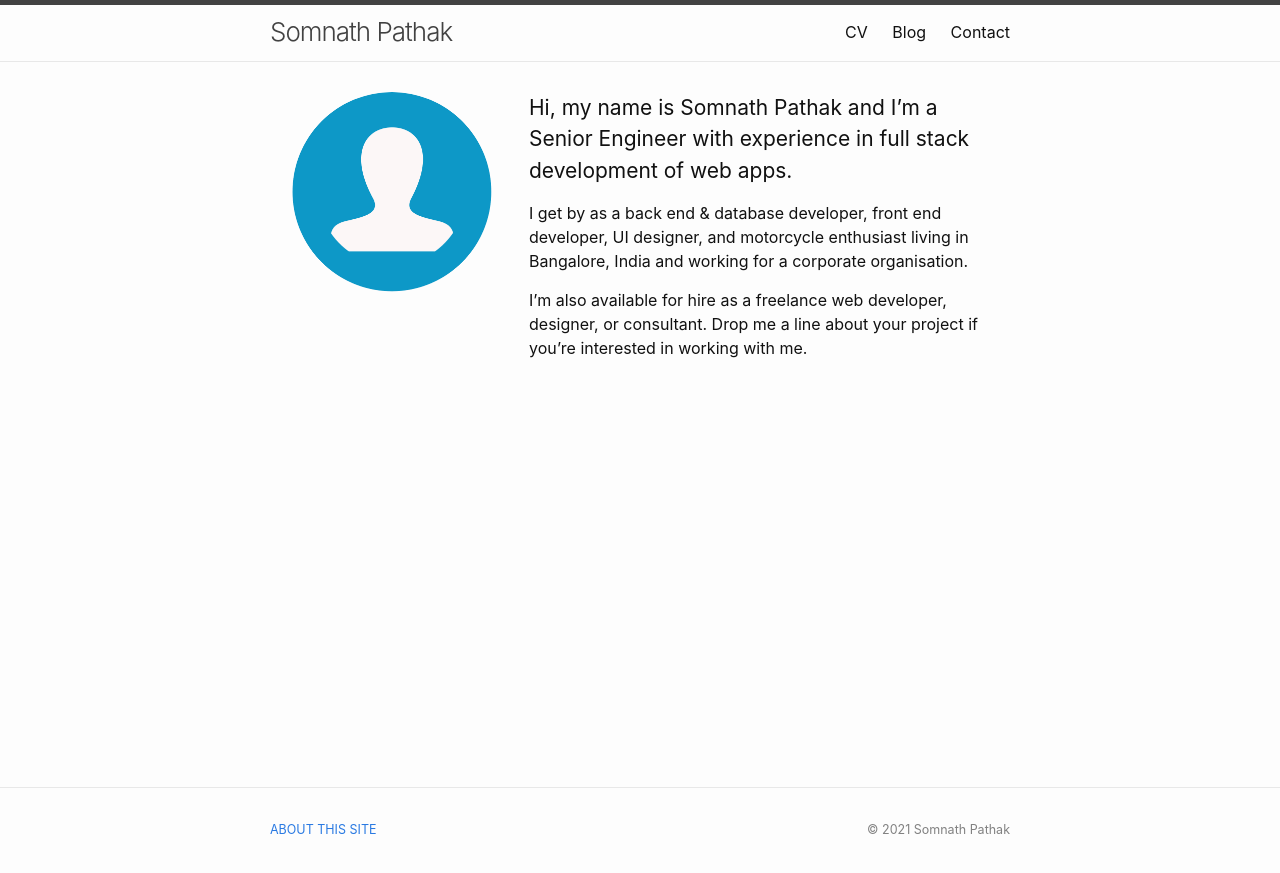
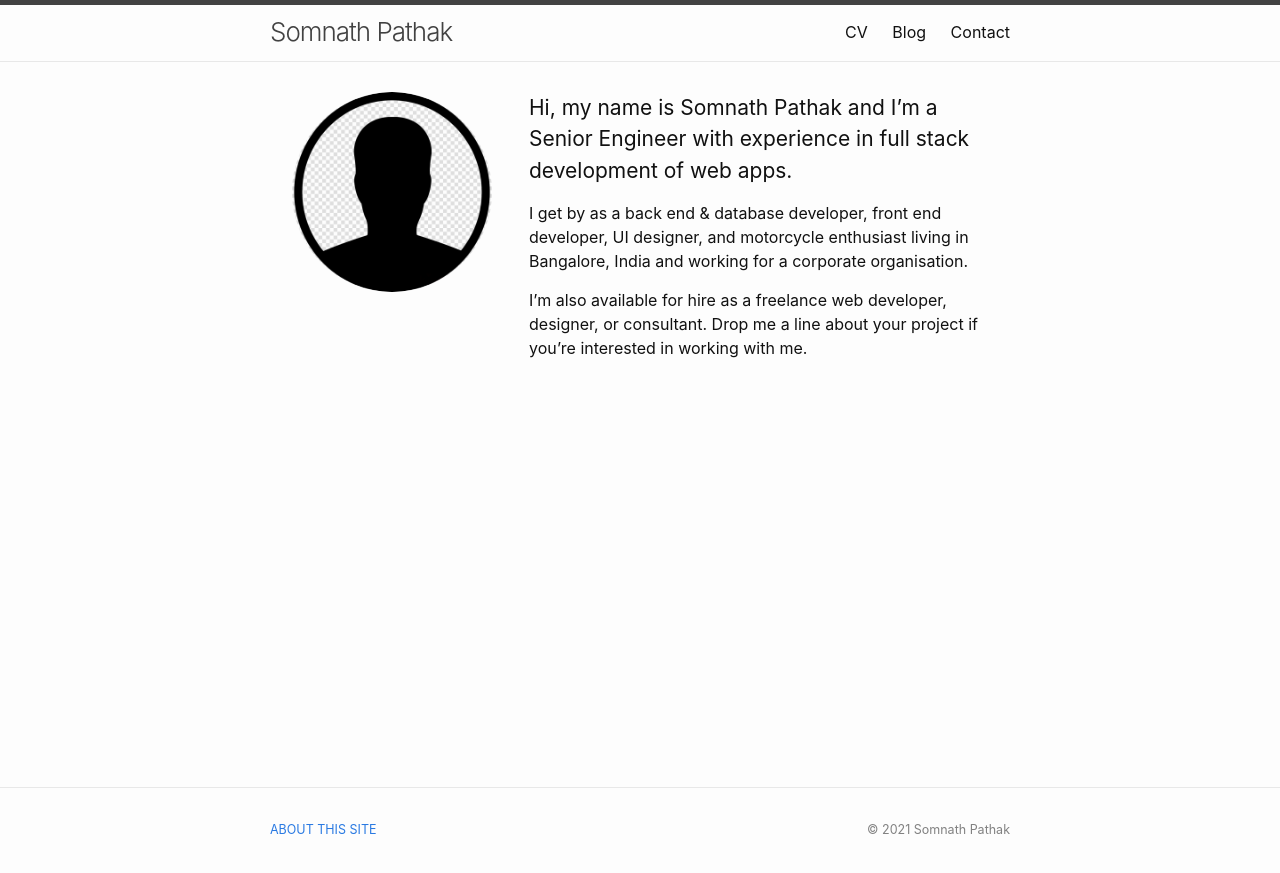
Before and after one commit to somnathpathak/web, a Jekyll site: the page built from index.md, in a window 1280 px wide. Shown: the top 873 px of the page. Built offline with Jekyll 4.4.1, drawn with Linux system fonts in a browser that asks for light colours.

Commit message:
Update avatar

```diff
--- a/index.md
+++ b/index.md
@@ -15,7 +15,7 @@ exclude: true
 [//]: <> Images can be specified with the below syntax in Kramdown.
 [//]: <> Read this for a quick reference: https://kramdown.gettalong.org/syntax.html#images
 
-![Somnath Pathak](assets/img/avatar.png){: .avatar}
+![Somnath Pathak](assets/img/avatar4.png){: .avatar}
 
 </div>
 
```
Also changed, not shown: assets/img/avatar2.jpg (added), assets/img/avatar3.png (added), assets/img/avatar4.png (added).
